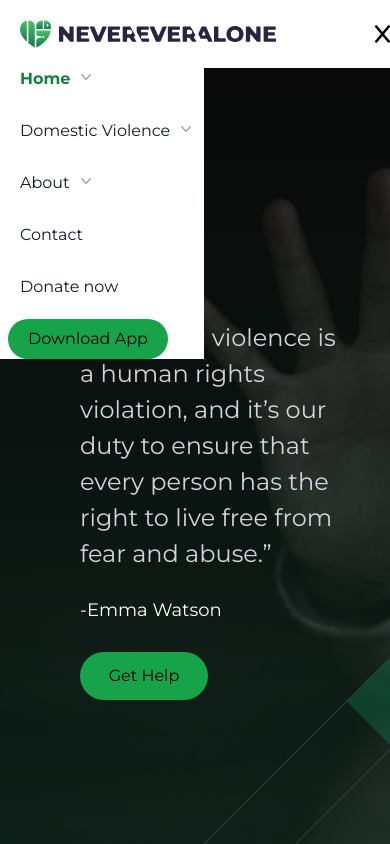
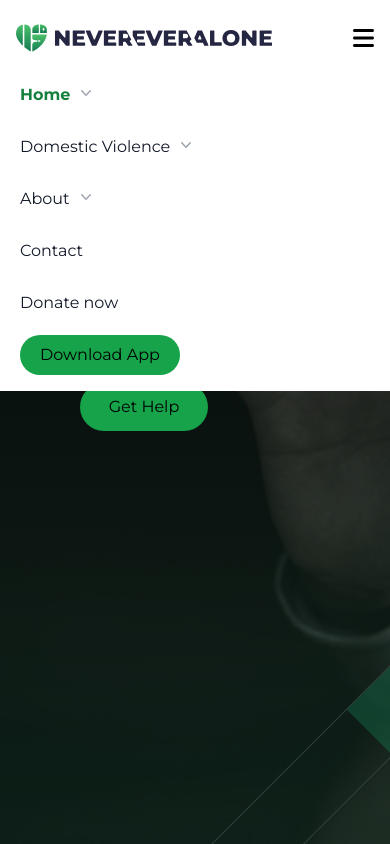
Before and after one commit to NeverEverAloneDevs/NeverEverAlone, a React (Vite) app: page / in a window 390 px wide. Shown: the top 844 px of the page. Built offline with nearby package versions, Linux system fonts and the light colour scheme.

Commit message:
fix bug in navbar on large screen

```diff
--- a/src/components/NavBarContent.jsx
+++ b/src/components/NavBarContent.jsx
@@ -1,9 +1,9 @@
 export default function NavBarContent() {
 
     return (
-        <div className=" font-montserrat bg-cover bg-center bg-[url('./assets/getHelp.svg')] h-screen sm:h-auto sm:min-w-fit bg-image-mobile md:bg-image-desktop" >
-            <div className="flex flex-col start-left justify-center py-60 inset-0 pl-20 pr-10 lg:pr-60">
-                <h5 className="font-montserrat text-gray-300 text-2xl md:text-3xl py-3" style={{ lineHeight: '1.5em' }}>
+        <div className=" font-montserrat bg-cover bg-center bg-[url('./assets/getHelp.svg')] h-screen sm:w-auto bg-image-mobile sm:bg-image-desktop" >
+            <div className="flex flex-col start-left justify-center sm:py-60 py-20 inset-0 pl-20 pr-10 md:pr-60">
+                <h5 className="font-montserrat text-gray-300 text-lg sm:text-3xl py-3 items-center" style={{ lineHeight: '1.5em' }}>
                 “Domestic violence is a human rights violation, and it’s our duty to ensure that every person has the right to live free from fear and abuse.”
                 </h5>
                 <p className=" font-montserrat text-white text-lg md-xl py-3 ">
--- a/src/components/Navbar.jsx
+++ b/src/components/Navbar.jsx
@@ -21,12 +21,12 @@ export default function Navbar(){
         // navbar: render all paths in the Router.jsx
 
         <div >
-            <nav className='flex flex-row space-between bg-white w-full  items-center items-start py-5' >
-                <div className='md:ml-10 ml-5 flex min-w-fit mx-auto top-0'>
+            <nav className='flex space-between bg-white items-center py-6 md:w-auto' >
+                <div className='md:ml-10 ml-4 flex min-w-fit mx-auto top-0'>
                     <img  src={logo_name} alt='logo and name of NeverEverAlone'/>
                 </div>
 
-                <div className={`flex sm:flex-row flex-col absolute items-start sm:items-end gap-3 sm:relative bg-white sm:w-full top-[7%] pl-2 font-montserrat mr-5 ${isMenuOpen ? 'hidden': 'block'}`}>
+                <div className={`flex md:flex-row flex-col absolute items-start gap-3  md:relative bg-white w-full top-[7%] pl-2 font-montserrat mr-5 py-4 transition-all duration-500 ease-on ${isMenuOpen ? 'top-[7%]' : 'top-[-400px]'} md:items-end md:justify-end`}>
                     <Menu as="div" className="relative inline-block text-left ">
                         <div>
                             <Menu.Button className="inline-flex  w-full justify-center gap-x-1.5  px-3 py-2 text-md  text-green-700 text-bold font-bold  ">
@@ -259,10 +259,10 @@ export default function Navbar(){
                     </Menu>
                     <Link className='justify-center gap-x-1.5  px-3 py-2 text-md text-gray-900 'to="/contact">Contact</Link>
                     <Link className='justify-center gap-x-1.5  px-3 py-2 text-md text-gray-900 'to="/donate-now">Donate now</Link>
-                    <a className='flex bg-green-600 rounded-full px-5 py-2 text-md max-w-xs text-center'>Download App</a>
+                    <a className='flex bg-green-600 rounded-full ml-3 px-5 py-2 text-md max-w-xs text-center'>Download App</a>
                 </div>
-                <div className='flex items-center text-xl sm:hidden'>
-                        <FontAwesomeIcon icon={isMenuOpen ? faBars:faX} onClick={onToggleMenu}/>
+                <div className='mr-4 flex items-center text-2xl md:hidden cursor-pointer'>
+                        <FontAwesomeIcon icon={isMenuOpen ? faX :faBars} onClick={onToggleMenu}/>
                 </div>
             </nav>
         </div>
```
